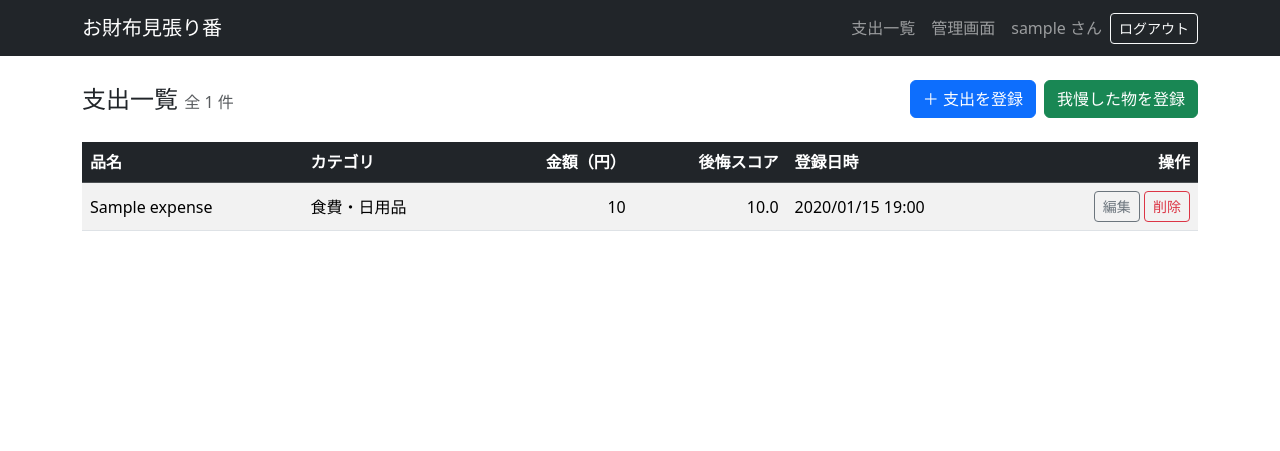
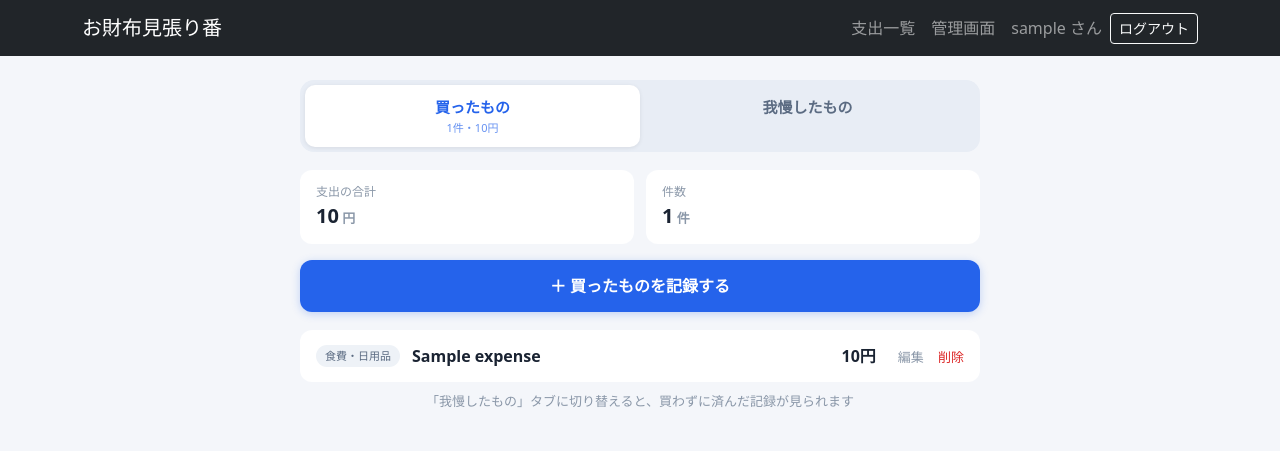
Before and after one commit to linqinchijing015-ship-it/osaihu_mihariban, a Django app: page /expenses/ in a window 1280 px wide. Shown: the top 451 px of the page. Run offline with Django 5.2, Linux system fonts and the light colour scheme; a user stored in the database is signed in; tables that the repository leaves empty hold one stand-in row (values such as "Sample post").

Commit message:
@ feat(front): 一覧画面をA案タブ切替UIに刷新（カード型＋集計バー）
- 買ったもの/我慢したものをセグメントタブで切替（2URLリンク式・現在地をactive表示）
- リストをBootstrapテーブルからカード型に刷新（モックA準拠）
- 上部に集計バー（合計金額・件数）を追加。views.py の両ListViewで Sum を集計して渡す
- 色を 青=買った / 緑=我慢 で統一、ナビ依存だった動線を画面内タブに移行
@

```diff
--- a/expenses/templates/expenses/base.html
+++ b/expenses/templates/expenses/base.html
@@ -10,6 +10,48 @@
     href="https://cdn.jsdelivr.net/npm/bootstrap@5.3.2/dist/css/bootstrap.min.css"
     rel="stylesheet"
   >
+
+  <!--
+    一覧画面（買ったもの／我慢したもの）のタブ・集計・カードのスタイル。
+    モックA（ui-mock-A-tabs.html）準拠。色は 青=買った / 緑=我慢 で統一。
+  -->
+  <style>
+    body { background: #f4f6fa; }
+    .page-wrap { max-width: 680px; margin: 0 auto; }
+
+    /* セグメントタブ：今どっちを見ているか＋切替を兼ねる（中身は2URLへのリンク） */
+    .seg { display: flex; background: #e8edf5; border-radius: 14px; padding: 5px; margin-bottom: 18px; }
+    .seg a { flex: 1; text-align: center; padding: 11px 0; border-radius: 10px; text-decoration: none;
+      font-weight: 600; font-size: 15px; color: #5b6b82; transition: .15s; }
+    .seg a.active { background: #fff; box-shadow: 0 1px 4px rgba(0,0,0,.08); }
+    .seg a.active.buy { color: #2563eb; }   /* 買ったもの = 青 */
+    .seg a.active.save { color: #16a34a; }  /* 我慢したもの = 緑 */
+    .seg a .cnt { display: block; font-size: 11px; font-weight: 500; opacity: .7; margin-top: 1px; }
+
+    /* 集計サマリ */
+    .summary { display: flex; gap: 12px; margin-bottom: 16px; }
+    .summary .box { flex: 1; background: #fff; border-radius: 12px; padding: 13px 16px; }
+    .summary .lbl { font-size: 12px; color: #8a97a8; }
+    .summary .val { font-size: 20px; font-weight: 700; color: #1a2332; }
+    .summary .val small { font-size: 13px; font-weight: 600; color: #8a97a8; }
+
+    /* 主アクション（記録ボタン） */
+    .add-btn { display: block; width: 100%; text-align: center; padding: 14px; border-radius: 12px;
+      color: #fff; font-weight: 700; font-size: 16px; text-decoration: none; margin-bottom: 18px; }
+    .add-btn.buy { background: #2563eb; box-shadow: 0 2px 8px rgba(37,99,235,.25); }
+    .add-btn.save { background: #16a34a; box-shadow: 0 2px 8px rgba(22,163,74,.25); }
+
+    /* カード型リスト */
+    .item { background: #fff; border-radius: 12px; padding: 14px 16px; margin-bottom: 10px;
+      display: flex; align-items: center; gap: 12px; }
+    .item .cat { font-size: 11px; padding: 3px 9px; border-radius: 999px; background: #eef2f7;
+      color: #5b6b82; white-space: nowrap; }
+    .item .name { flex: 1; font-weight: 600; color: #1a2332; }
+    .item .amt { font-weight: 700; color: #1a2332; font-variant-numeric: tabular-nums; white-space: nowrap; }
+    .item .acts a { font-size: 13px; color: #8a97a8; text-decoration: none; margin-left: 10px; }
+    .item .acts a.del { color: #dc2626; }
+    .hint { text-align: center; color: #8a97a8; font-size: 13px; margin-top: 4px; }
+  </style>
 </head>
 <body>
 
--- a/expenses/templates/expenses/expense_list.html
+++ b/expenses/templates/expenses/expense_list.html
@@ -1,60 +1,50 @@
 {% extends "expenses/base.html" %}
 
-{% block title %}支出一覧 - osaihu_mihariban{% endblock %}
+{% block title %}買ったもの - osaihu_mihariban{% endblock %}
 
 {% block content %}
-<div class="d-flex justify-content-between align-items-center mb-4">
-  <h1 class="h4 mb-0">支出一覧 <small class="text-muted fs-6">全 {{ expenses|length }} 件</small></h1>
-  <div class="d-flex gap-2">
-    <a href="{% url 'expenses:add' %}" class="btn btn-primary">＋ 支出を登録</a>
-    <a href="{% url 'expenses:non_add' %}" class="btn btn-success">我慢した物を登録</a>
-  </div>
+<div class="page-wrap">
+
+  {# セグメントタブ：今は「買ったもの」がアクティブ。相手タブは我慢ログ画面へのリンク #}
+  <div class="seg">
+    <a href="{% url 'expenses:list' %}" class="active buy">
+      買ったもの<span class="cnt">{{ expenses|length }}件・{{ total_amount }}円</span>
+    </a>
+    <a href="{% url 'expenses:non_list' %}">
+      我慢したもの
+    </a>
   </div>
 
+  {# 集計サマリ（このタブの内容） #}
+  <div class="summary">
+    <div class="box"><div class="lbl">支出の合計</div><div class="val">{{ total_amount }}<small> 円</small></div></div>
+    <div class="box"><div class="lbl">件数</div><div class="val">{{ expenses|length }}<small> 件</small></div></div>
+  </div>
+
+  {# 主アクション：このタブで何ができるかが一目で分かる #}
+  <a href="{% url 'expenses:add' %}" class="add-btn buy">＋ 買ったものを記録する</a>
+
   {% if expenses %}
-  <!-- 支出が1件以上あるとき: Bootstrap 5 のテーブルで表示 -->
-  <table class="table table-striped table-hover align-middle">
-    <thead class="table-dark">
-      <tr>
-        <th>品名</th>
-        <th>カテゴリ</th>
-        <th class="text-end">金額（円）</th>
-        <th class="text-end">後悔スコア</th>
-        <th>登録日時</th>
-        <th class="text-end">操作</th>
-      </tr>
-    </thead>
-    <tbody>
+    {# カード型リスト #}
     {% for expense in expenses %}
-      <tr>
-        <td>{{ expense.name }}</td>
-        <!-- get_FOO_display() で choices のラベル（例: "食費・日用品"）を取得できる -->
-        <td>{{ expense.get_category_display }}</td>
-        <td class="text-end">{{ expense.amount }}</td>
-        <!-- regret_score が None のときは「-」を表示 -->
-        <td class="text-end">
-          {% if expense.regret_score is not None %}
-            {{ expense.regret_score }}
-          {% else %}
-            -
-          {% endif %}
-        </td>
-        <td>{{ expense.created_at|date:"Y/m/d H:i" }}</td>
-        <td class="text-end">
-          <a href="{% url 'expenses:edit' expense.pk %}" class="btn btn-sm btn-outline-secondary">編集</a>
-          <a href="{% url 'expenses:delete' expense.pk %}" class="btn btn-sm btn-outline-danger">削除</a>
-        </td>
-      </tr>
+    <div class="item">
+      <span class="cat">{{ expense.get_category_display }}</span>
+      <span class="name">{{ expense.name }}</span>
+      <span class="amt">{{ expense.amount }}円</span>
+      <span class="acts">
+        <a href="{% url 'expenses:edit' expense.pk %}">編集</a>
+        <a href="{% url 'expenses:delete' expense.pk %}" class="del">削除</a>
+      </span>
+    </div>
     {% endfor %}
-    </tbody>
-  </table>
+
+    <p class="hint">「我慢したもの」タブに切り替えると、買わずに済んだ記録が見られます</p>
 
   {% else %}
-  <!-- 支出が0件のとき: Bootstrap alert で案内 -->
     <div class="alert alert-info" role="alert">
-    まだ登録がありません。
-    <a href="/admin/expenses/expense/add/" class="alert-link">管理画面</a>から登録してください。
+      まだ記録がありません。上の「＋ 買ったものを記録する」から追加してください。
     </div>
   {% endif %}
 
+</div>
 {% endblock %}
--- a/expenses/views.py
+++ b/expenses/views.py
@@ -7,6 +7,7 @@ from django.contrib.auth.mixins import LoginRequiredMixin
 from django.contrib.auth.forms import UserCreationForm
 from django.contrib.auth import login
 from django.views.generic import CreateView
+from django.db.models import Sum
 
 from .models import Expense, nonExpense
 from .forms import ExpenseForm, nonExpenseForm
@@ -24,6 +25,13 @@ class ExpenseListView(LoginRequiredMixin, ListView):
     template_name = "expenses/expense_list.html"
     # テンプレート内で {{ expenses }} として参照できる
     context_object_name = "expenses"
+
+    def get_context_data(self, **kwargs):
+        # 上部の集計バー用に「合計金額」を渡す（件数はテンプレート側で |length）
+        context = super().get_context_data(**kwargs)
+        # Sum は該当行が0件のとき None を返すので、その場合は 0 にそろえる
+        context["total_amount"] = self.get_queryset().aggregate(total=Sum("amount"))["total"] or 0
+        return context
 
 class ExpenseCreateView(LoginRequiredMixin, CreateView):
     """支出を新規登録するView。
@@ -69,6 +77,12 @@ class nonExpenseListView(LoginRequiredMixin, ListView):
     template_name = "expenses/nonexpense_list.html"
     context_object_name = "nonexpenses"
 
+    def get_context_data(self, **kwargs):
+        # 上部の集計バー用に「我慢して浮いた合計金額」を渡す
+        context = super().get_context_data(**kwargs)
+        context["total_amount"] = self.get_queryset().aggregate(total=Sum("amount"))["total"] or 0
+        return context
+
 class nonExpenseCreateView(LoginRequiredMixin, CreateView):
     """我慢した物を新規登録するView。構成は ExpenseCreateView と同じ。
     """
```
Also changed, not shown: expenses/templates/expenses/nonexpense_list.html (+36 -37 lines). Lines whose indentation alone changed are shown as unchanged.
